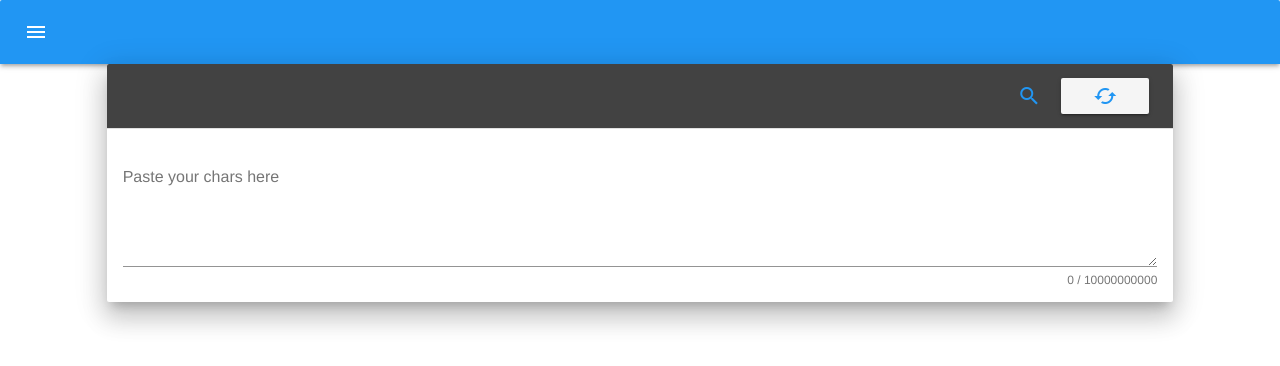
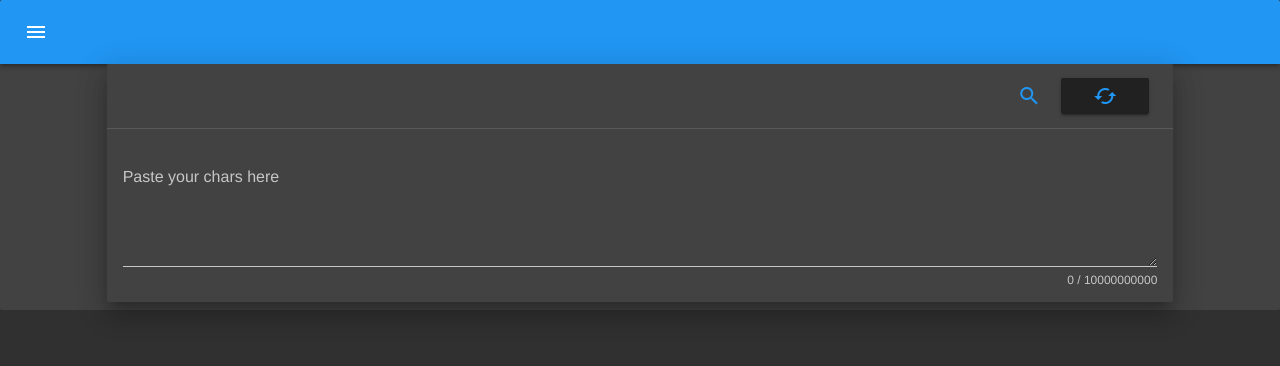
Before and after one commit to mohitkyadav/count_chars, a Vue app: page / in a window 1280 px wide. Shown: the top 366 px of the page. Built offline with nearby package versions, Linux system fonts and the light colour scheme.

Commit message:
babel transpile err and dark mode

```diff
--- a/src/App.vue
+++ b/src/App.vue
@@ -1,6 +1,8 @@
 <template>
   <div id="app">
-    <router-view/>
+    <v-app dark>
+      <router-view/>
+    </v-app>
   </div>
 </template>
 
```
Also changed, not shown: 1 other file (tests, documents, lock files or other folders).
